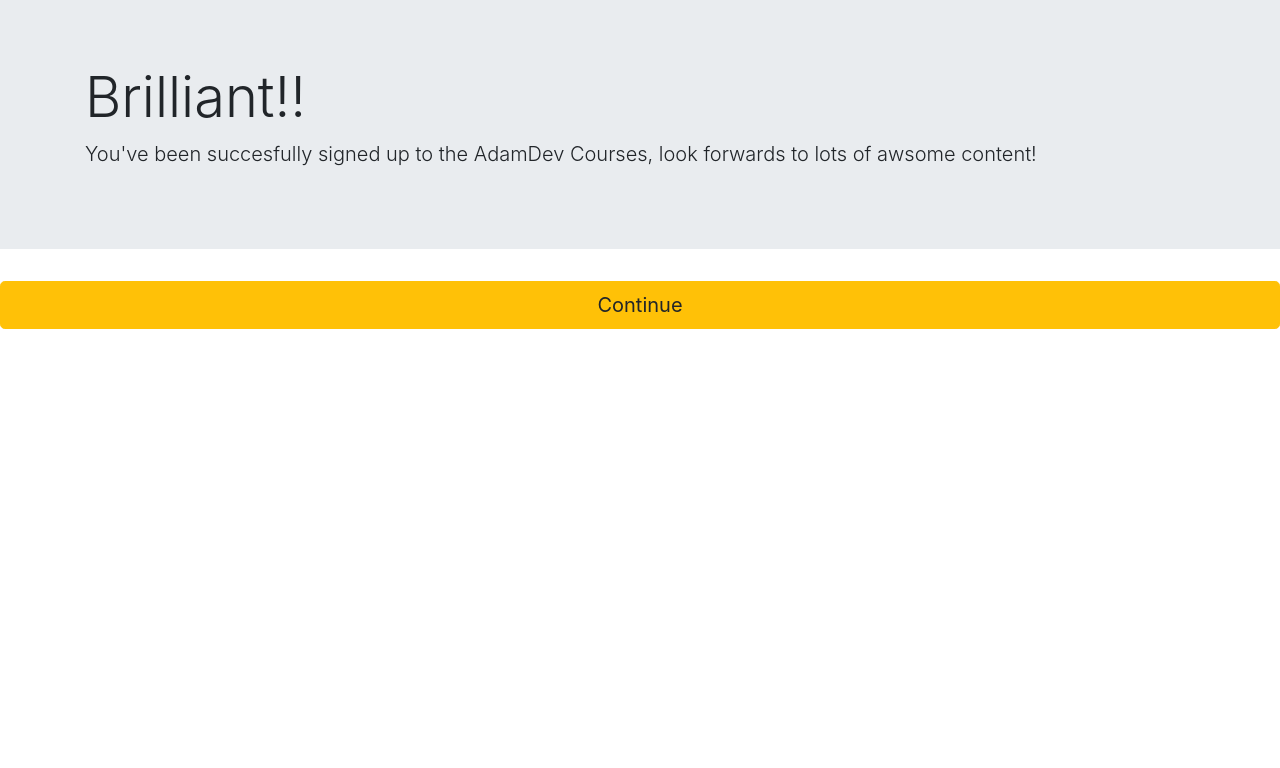
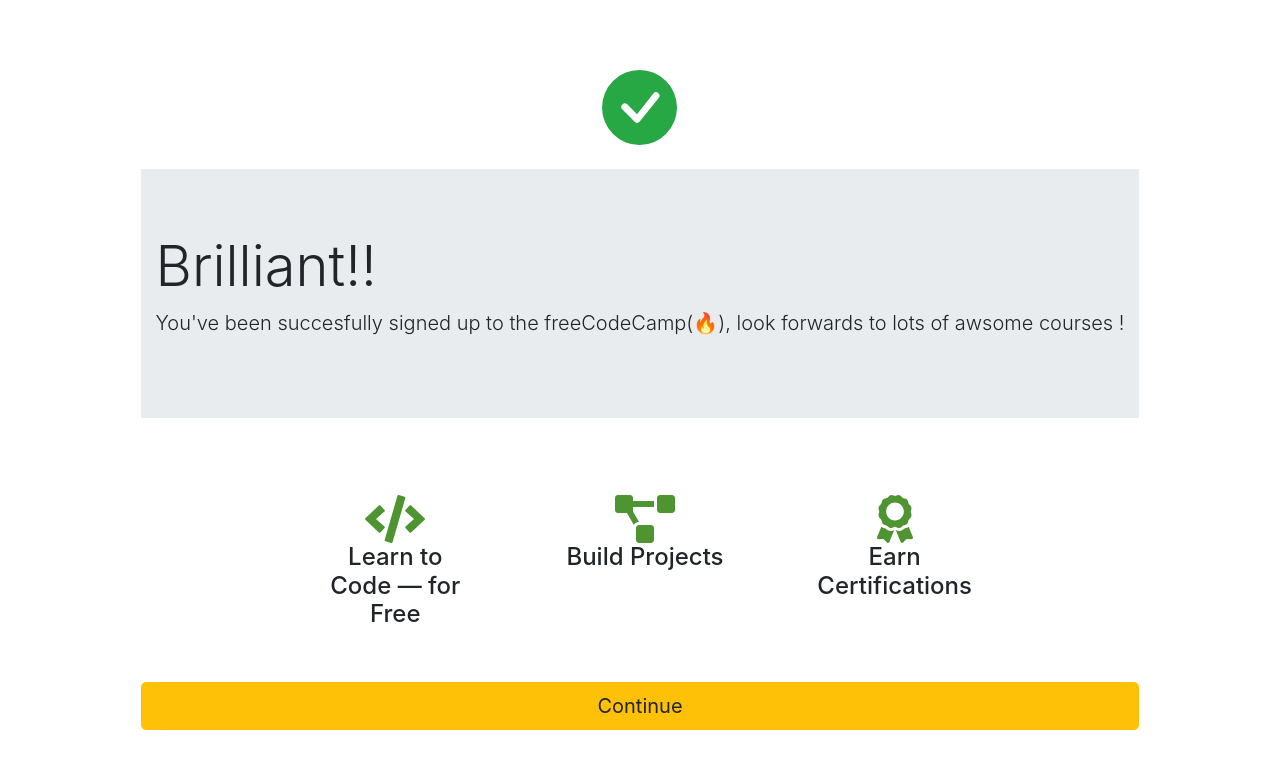
Before and after one commit to mahmoudbelka2022/signup-form, a website: page public/success.html in a window 1280 px wide. Drawn offline with nearby package versions, Linux system fonts and the light colour scheme.

Commit message:
change css

```diff
--- a/package.json
+++ b/package.json
@@ -5,6 +5,7 @@
   "main": "app.js",
   "dependencies": {
     "body-parser": "^1.20.1",
+    "bootstrap-icons": "^1.10.3",
     "buffer-writer": "^2.0.0",
     "dotenv": "^16.0.3",
     "express": "^4.17.1",
--- a/public/styles.css
+++ b/public/css/styles.css
@@ -22,3 +22,33 @@
   .btn-primary:hover {
     background-color: #3e8e41;
   }
+
+  /* Features Section */
+#features{
+  background-color: #fff;
+  position: relative;
+  text-align: center;
+  top: 50%;
+  left: 13%;
+
+
+}
+
+.feature-title{
+ font-size: 1.5rem;
+
+}
+
+.feature-box{
+ padding: 4.5%;
+
+
+}
+.icon{
+ color: #4e9531;
+
+
+}
+.icon:hover{
+ color: #8f7c12;
+}
--- a/public/success.html
+++ b/public/success.html
@@ -3,16 +3,72 @@
   <head>
     <meta charset="utf-8">
     <title>Success</title>
-    <link rel="stylesheet" href="https://stackpath.bootstrapcdn.com/bootstrap/4.3.1/css/bootstrap.min.css" integrity="sha384-ggOyR0iXCbMQv3Xipma34MD+dH/1fQ784/j6cY/iJTQUOhcWr7x9JvoRxT2MZw1T" crossorigin="anonymous">
-  </head>
+
+  <link rel="stylesheet" href="https://stackpath.bootstrapcdn.com/bootstrap/4.3.1/css/bootstrap.min.css" integrity="sha384-ggOyR0iXCbMQv3Xipma34MD+dH/1fQ784/j6cY/iJTQUOhcWr7x9JvoRxT2MZw1T" crossorigin="anonymous">
+  <script defer src="https://use.fontawesome.com/releases/v5.15.4/js/all.js"></script>
+  <link rel="stylesheet" type="text/css" href="css/styles.css">
+</head>
   <body>
-
+    <div class="vh-100 d-flex justify-content-center align-items-center">
+      <div>
+          <div class="mb-4 text-center">
+              <svg xmlns="http://www.w3.org/2000/svg" class="text-success" width="75" height="75"
+                  fill="currentColor" class="bi bi-check-circle-fill" viewBox="0 0 16 16">
+                  <path
+                      d="M16 8A8 8 0 1 1 0 8a8 8 0 0 1 16 0zm-3.97-3.03a.75.75 0 0 0-1.08.022L7.477 9.417 5.384 7.323a.75.75 0 0 0-1.06 1.06L6.97 11.03a.75.75 0 0 0 1.079-.02l3.992-4.99a.75.75 0 0 0-.01-1.05z" />
+              </svg>
+          </div>
     <div class="jumbotron jumbotron-fluid">
   <div class="container">
     <h1 class="display-4">Brilliant!!</h1>
-    <p class="lead">You've been succesfully signed up to the AdamDev Courses, look forwards to lots of awsome content!</p>
+    <p class="lead">You've been succesfully signed up to the freeCodeCamp(🔥), look forwards to lots of awsome courses !</p>
+
+<!-- <br>
+    <div class="text-secondary">
+      <p class="text-center" style="font-size: 30px">Learn to code — for free.</p>
+    </div>
+
+    <div class="text-secondary">
+      <p class="text-center" style="font-size: 30px">Build projects.</p>
+    </div>
+    <div class="text-secondary">
+      <p class="text-center" style="font-size: 30px">Earn certifications.</p>
+    </div> -->
+
   </div>
 </div>
+
+<section id="features">
+
+  <div class="container-fluid">
+
+ <div class="row">
+  <div class="feature-box col-lg-3">
+    <i class="icon fas fa-code fa-3x"></i>
+    <!-- <i class="icon fas fa-check-square fa-3x"></i> -->
+    <h3 class="feature-title">Learn to Code — for Free</h3>
+    <!-- <p>Java and Object-Oriented Programming.</p> -->
+  </div>
+  <div class="feature-box col-lg-3">
+    <i class="icon fas fa-project-diagram fa-3x"></i>
+    <h3 class="feature-title">Build Projects</h3>
+    <!-- <p>Learn all Tools of Software Testing Development.</p> -->
+
+  </div>
+
+  <div class="feature-box col-lg-3">
+    <i class="icon fas fa-award fa-3x"></i>
+    <h3 class="feature-title">Earn Certifications</h3>
+    <!-- <p>Find your dream Job "Software Engineering".</p> -->
+
+  </div>
+</div>
+</div>
+
+</section>
+
+
+
     <!-- <button  class="btn btn-lg btn-warning" type="submit" name="button" >
       <a href="https://adamdev.000webhostapp.com/"></a>Continue</button> -->
       <a href="https://www.freecodecamp.org/">
```
Also changed, not shown: public/signform.html (+1 -1 lines), 2 other files.
